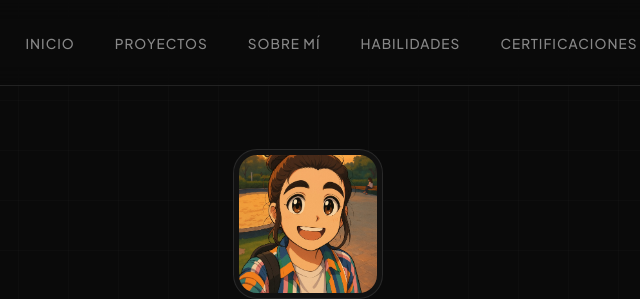
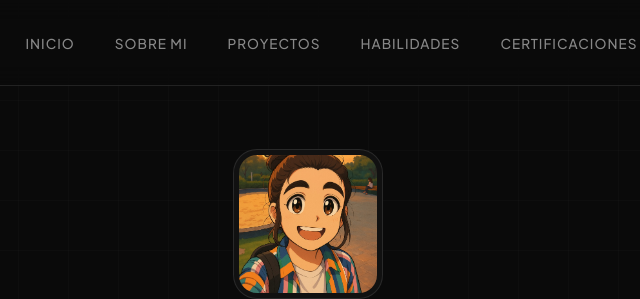
Before and after one commit to juanitalorenaherrera/PORTFOLIO-WEB, a plain HTML site: page index.html in a window 1280 px wide. Shown: the top 299 px of the page, 332-972 px from the left. Drawn offline with Linux system fonts and the light colour scheme.

Commit message:
Update index.html

```diff
--- a/index.html
+++ b/index.html
@@ -458,8 +458,8 @@
             <nav>
                 <ul>
                     <li><a href="#inicio">Inicio</a></li>
-                    <li><a href="#proyectos">Proyectos</a></li>
-                    <li><a href="#sobre-mi">Sobre mí</a></li>
+                    <li><a href="#proyectos">Sobre mi</a></li>
+                    <li><a href="#sobre-mi">Proyectos</a></li>
                     <li><a href="#skills">Habilidades</a></li>
                     <li><a href="#certificaciones">Certificaciones</a></li>
                 </ul>
```
